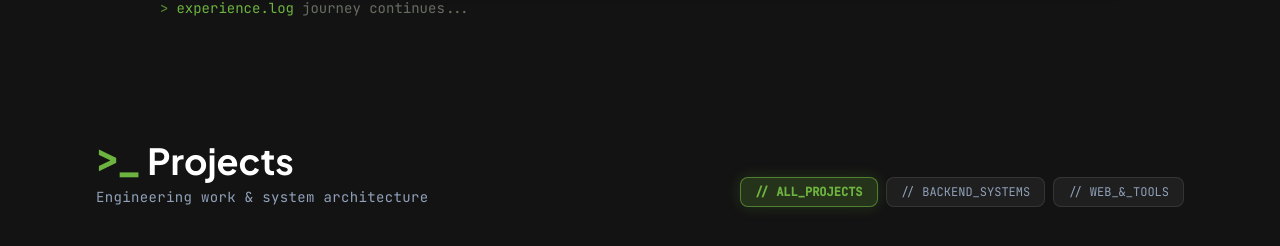
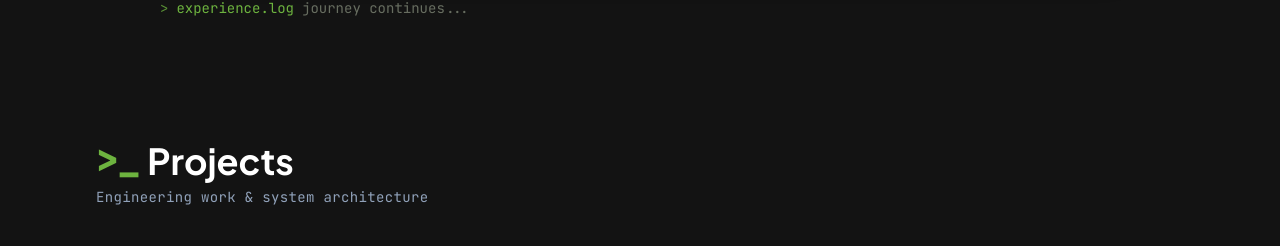
Before and after one commit to plozdev/my_portfolio, a React (Vite) app: page / in a window 1280 px wide. Shown: the part 2157-2403 px from the top of the page. Built offline with nearby package versions, Linux system fonts and the light colour scheme.

Commit message:
refactor(projects): remove category filter buttons to display all projects directly

```diff
--- a/src/sections/Projects.tsx
+++ b/src/sections/Projects.tsx
@@ -1,8 +1,8 @@
 import { useState } from 'react';
-import { motion, AnimatePresence } from 'framer-motion';
+import { motion } from 'framer-motion';
 import { ArrowUpRight, Maximize2 } from 'lucide-react';
 import { AnimatedSection } from '@/components/ui/AnimatedSection';
-import { PROJECTS_LIST, PROJECT_CATEGORIES, type ProjectData } from '@/config/projects';
+import { PROJECTS_LIST, type ProjectData } from '@/config/projects';
 import { ProjectModal } from '@/components/ui/ProjectModal';
 
 function ProjectCard({ project, onOpenModal }: { project: ProjectData; onOpenModal: (p: ProjectData) => void }) {
@@ -141,18 +141,12 @@ function ProjectCard({ project, onOpenModal }: { project: ProjectData; onOpenMod
 }
 
 export function Projects() {
-  const [activeCategory, setActiveCategory] = useState('all');
   const [selectedProject, setSelectedProject] = useState<ProjectData | null>(null);
-
-  const filteredProjects = PROJECTS_LIST.filter(
-    (p) => activeCategory === 'all' || p.category === activeCategory
-  );
 
   return (
     <AnimatedSection id="projects" className="py-16 px-4 sm:px-6 md:px-8 max-w-6xl mx-auto">
       {/* Section Title */}
-      <div className="mb-10 flex flex-col md:flex-row md:items-end justify-between gap-6">
-        <div>
+      <div className="mb-10">
         <h2 className="font-sans text-3xl md:text-4xl leading-tight font-bold text-white flex items-center gap-2">
           <span className="text-primary font-mono select-none">&gt;_</span>
           Projects
@@ -162,34 +156,11 @@ export function Projects() {
         </p>
       </div>
 
-        {/* Category Filter Tabs */}
-        <div className="flex flex-wrap gap-2">
-          {PROJECT_CATEGORIES.map((cat) => {
-            const isActive = activeCategory === cat.id;
-            return (
-              <button
-                key={cat.id}
-                onClick={() => setActiveCategory(cat.id)}
-                className={`font-mono text-xs px-3.5 py-1.5 rounded-lg border transition-all ${
-                  isActive
-                    ? 'bg-[#6DB33F]/20 text-[#6DB33F] border-[#6DB33F]/60 font-bold shadow-[0_0_15px_rgba(109,179,63,0.2)]'
-                    : 'bg-white/5 text-slate-400 border-white/10 hover:text-white hover:border-white/25'
-                }`}
-              >
-                {cat.label}
-              </button>
-            );
-          })}
-        </div>
-      </div>
-
       {/* Projects Grid Container */}
       <div className="grid grid-cols-1 md:grid-cols-2 gap-6 sm:gap-8">
-        <AnimatePresence mode="popLayout">
-          {filteredProjects.map((project) => (
+        {PROJECTS_LIST.map((project) => (
           <ProjectCard key={project.id} project={project} onOpenModal={setSelectedProject} />
         ))}
-        </AnimatePresence>
       </div>
 
       {/* Details Modal */}
```
Lines whose indentation alone changed are shown as unchanged.
